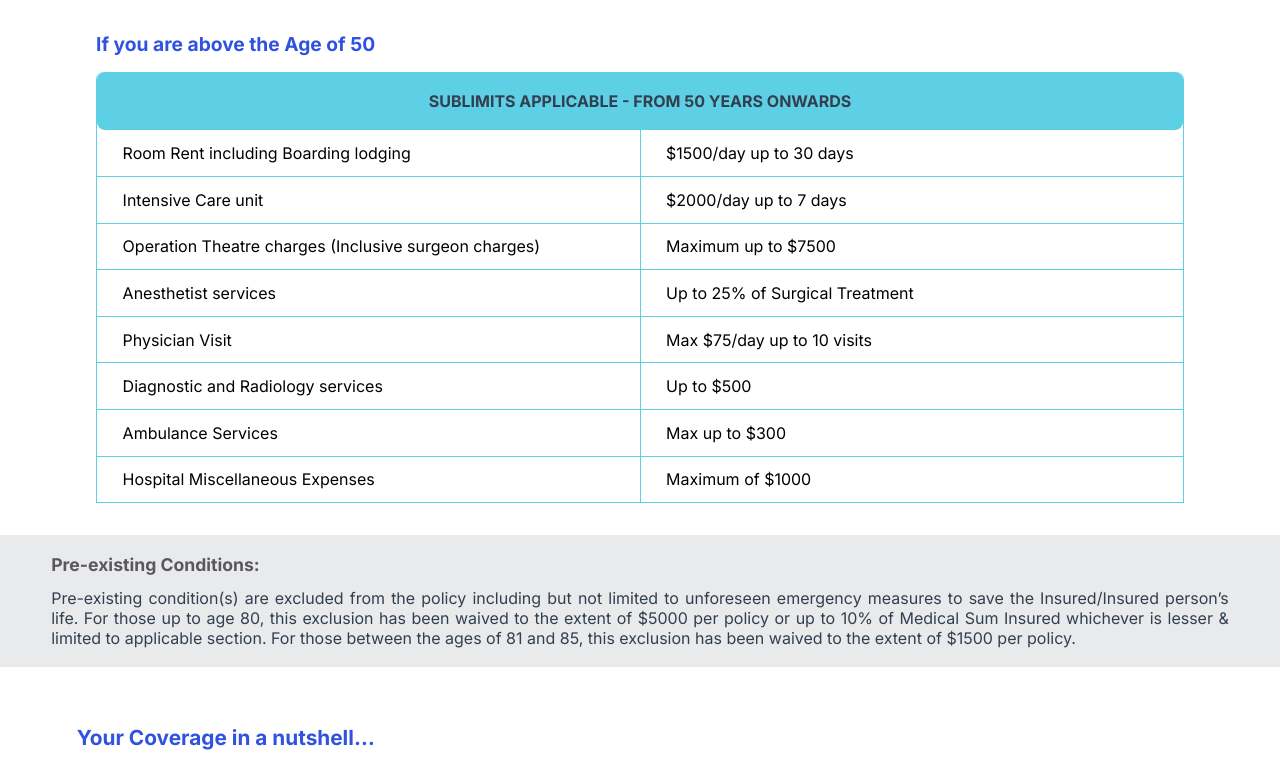
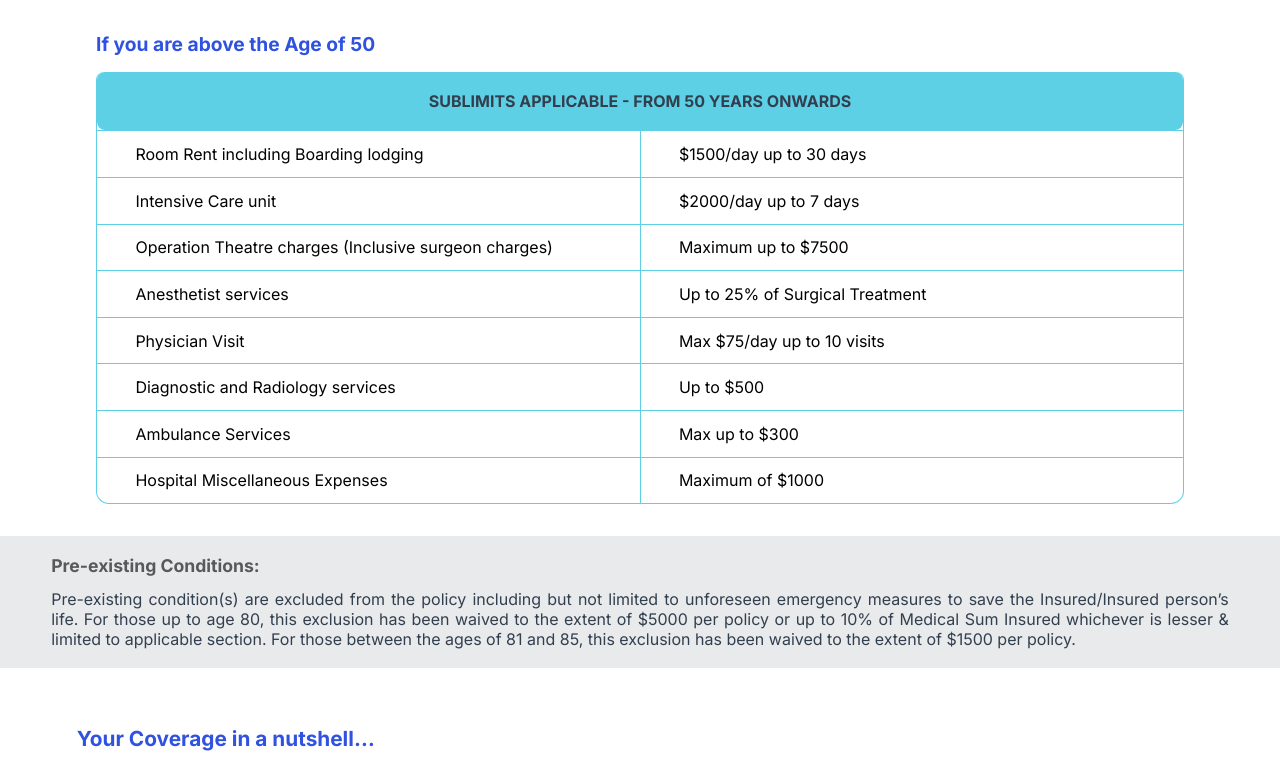
Before and after one commit to tripwithrudra/TripSafe-COI-UI, a plain HTML site: page Pages/page3/index.html in a window 1280 px wide. Shown: the top 764 px of the page. Drawn offline with Linux system fonts and the light colour scheme.

Commit message:
Page 3 Table using Grid

```diff
--- a/Pages/page3/index.html
+++ b/Pages/page3/index.html
@@ -12,7 +12,7 @@
     <div class="container">
         <h3 class="container__title">If you are above the Age of 50</h3>
 
-        <div>
+        <!-- <div>
             <table class="container__table">
                 <tbody>
                     <tr>
@@ -55,6 +55,31 @@
                     </tr>
                 </tbody>
             </table>
+        </div> -->
+
+        <div>
+            <div class="container__table__heading">
+                <h4 class="container__table__heading__title">SUBLIMITS APPLICABLE - FROM 50 YEARS ONWARDS
+                </h4>
+            </div>
+            <div class="grid">
+                    <span>Room Rent including Boarding lodging</span>
+                    <span>$1500/day up to 30 days</span>
+                    <span>Intensive Care unit</span>
+                    <span>$2000/day up to 7 days</span>
+                    <span>Operation Theatre charges (Inclusive surgeon charges)</span>
+                    <span>Maximum up to $7500</span>
+                    <span>Anesthetist services</span>
+                    <span>Up to 25% of Surgical Treatment</span>
+                    <span>Physician Visit</span>
+                    <span>Max $75/day up to 10 visits</span>
+                    <span>Diagnostic and Radiology services</span>
+                    <span>Up to $500</span>
+                    <span>Ambulance Services</span>
+                    <span>Max up to $300</span>
+                    <span>Hospital Miscellaneous Expenses</span>
+                    <span>Maximum of $1000</span>
+            </div>
         </div>
     </div>
 
@@ -197,7 +222,8 @@
         </div>
         <div class="footer__policy">
             <p class="footer__policy__para">Please read the detailed policy terms and conditions to understand the
-                benefits, exclusions, and claims process <a href="https://tripsafe.in/ABHIGroupTravelProtect.pdf">here</a> with or paste the link
+                benefits, exclusions, and claims process <a
+                    href="https://tripsafe.in/ABHIGroupTravelProtect.pdf">here</a> with or paste the link
                 https://tripsafe.in/ABHIGroupTravelProtect.pdf on your browser.</p>
         </div>
 
--- a/Pages/page3/styles.css
+++ b/Pages/page3/styles.css
@@ -261,3 +261,25 @@
         font-size: 0.8rem;
     }
 }
+
+.grid {
+    display: grid;
+    grid-template-columns: repeat(2, 1fr);
+    border-top: 1px solid #5ED0E6;
+    border-right: 1px solid #5ED0E6;
+    border-radius: 0 0 0.8rem 0.8rem;
+}
+
+.grid > span {
+    padding: 1vw 3vw;
+    border-left: 1px solid #5ED0E6;
+    border-bottom: 1px solid #5ED0E6;
+}
+
+.grid > span:last-child {
+    border-radius: 0 0 0.8rem 0;
+}
+
+.grid > span:nth-last-child(2) {
+    border-radius: 0 0 0 0.8rem;
+}
```
